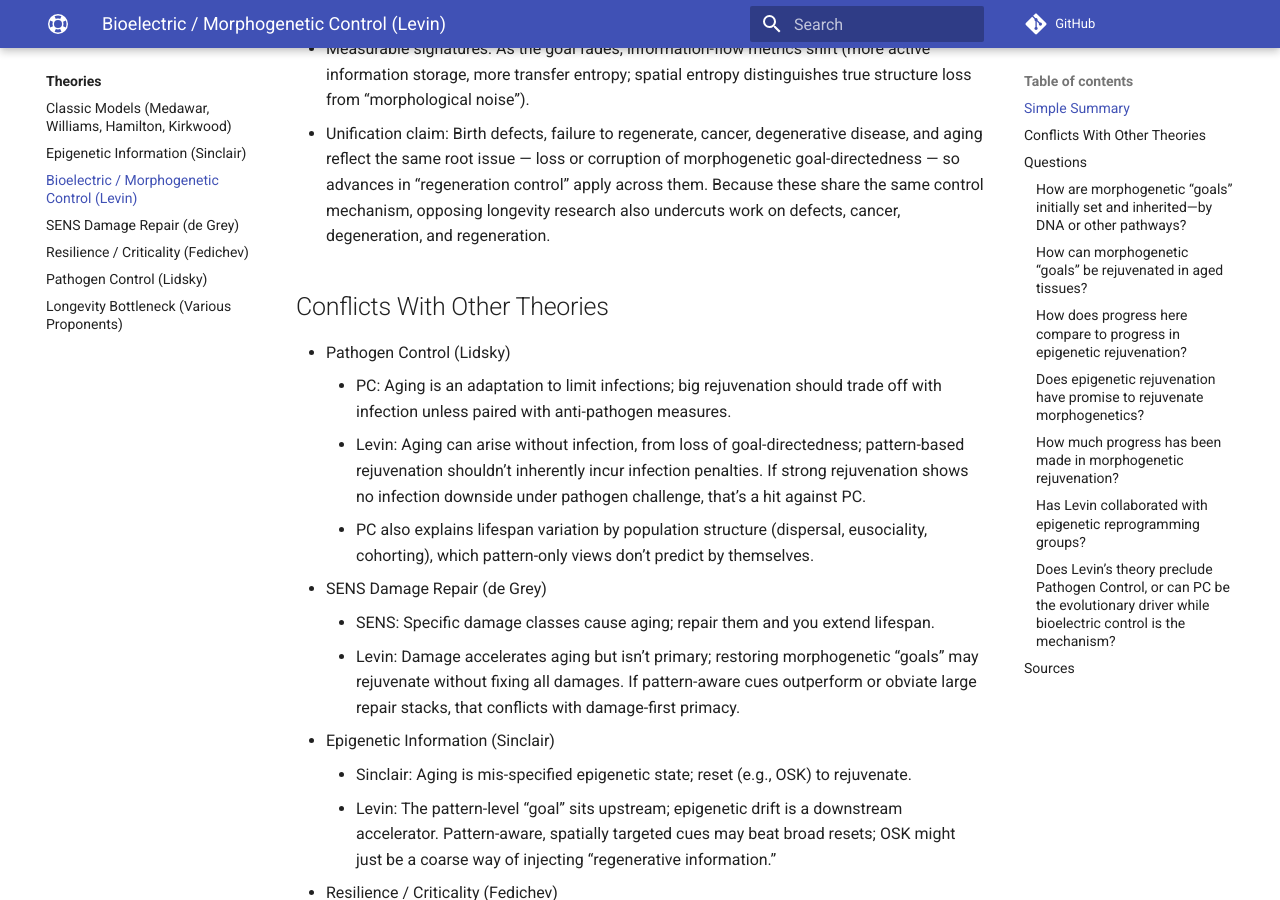
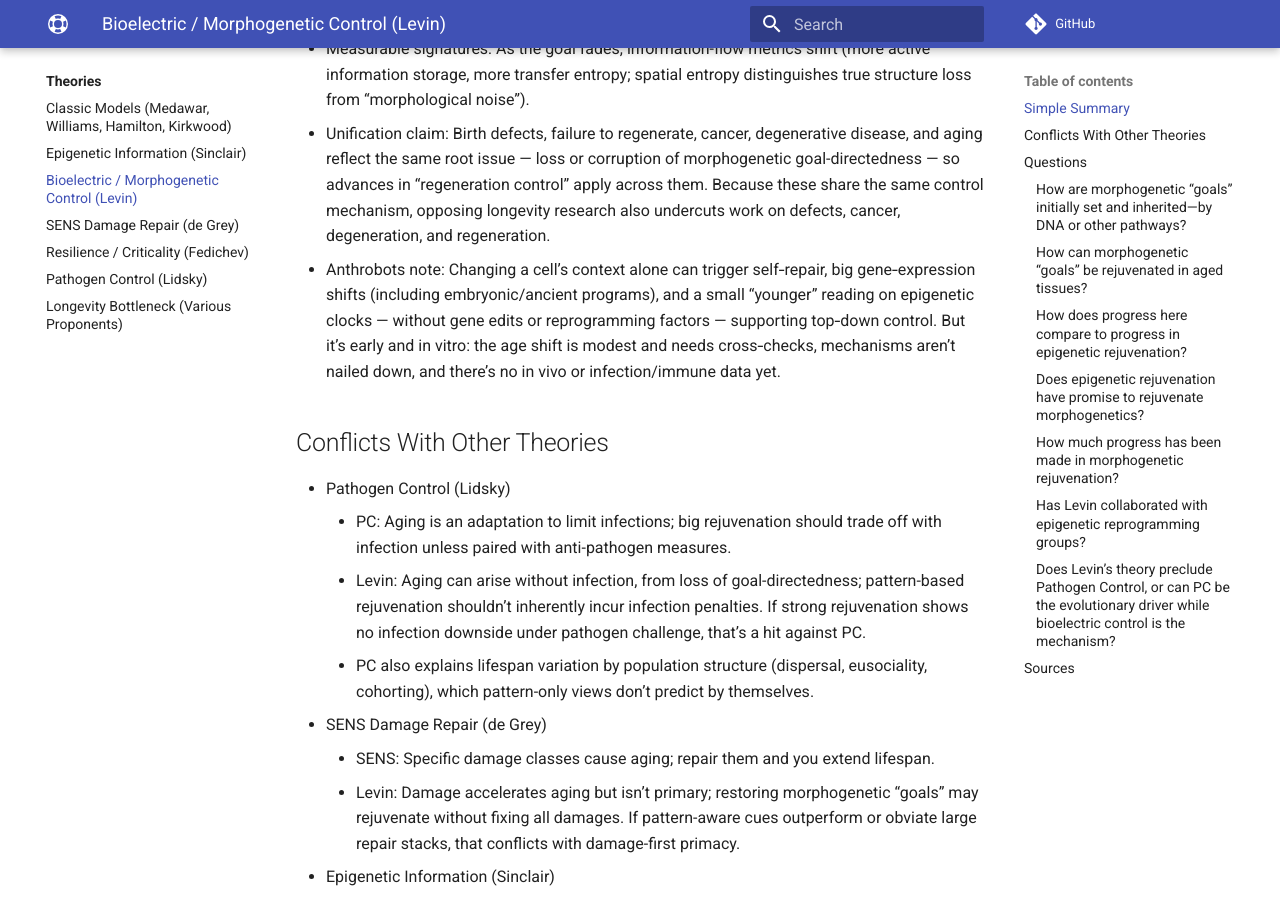
Before and after one commit to djgish485/project-lifespan, an MkDocs documentation site: the page built from docs/theories/bioelectric_morphogenetic_control.md, in a window 1280 px wide and 900 px high, scrolled down 505 px. Built offline with MkDocs 1.6.1 and Material for MkDocs 9.7.7, drawn with Linux system fonts in a browser that asks for light colours; comment, search, counter and statistics services are not loaded.

Commit message:
docs(Levin): add Anthrobots context/rejuvenation note to Simple Summary

```diff
--- a/docs/theories/bioelectric_morphogenetic_control.md
+++ b/docs/theories/bioelectric_morphogenetic_control.md
@@ -28,6 +28,7 @@ tags:
 - Best rejuvenation: Don’t blast the whole tissue; give targeted, pattern-aware signals to the damaged region and its neighbors — that works better than uniform stimulation.
 - Measurable signatures: As the goal fades, information-flow metrics shift (more active information storage, more transfer entropy; spatial entropy distinguishes true structure loss from “morphological noise”).
 - Unification claim: Birth defects, failure to regenerate, cancer, degenerative disease, and aging reflect the same root issue — loss or corruption of morphogenetic goal-directedness — so advances in “regeneration control” apply across them. Because these share the same control mechanism, opposing longevity research also undercuts work on defects, cancer, degeneration, and regeneration.
+- Anthrobots note: Changing a cell’s context alone can trigger self‑repair, big gene‑expression shifts (including embryonic/ancient programs), and a small “younger” reading on epigenetic clocks — without gene edits or reprogramming factors — supporting top‑down control. But it’s early and in vitro: the age shift is modest and needs cross‑checks, mechanisms aren’t nailed down, and there’s no in vivo or infection/immune data yet.
 
 ## Conflicts With Other Theories
 
```
